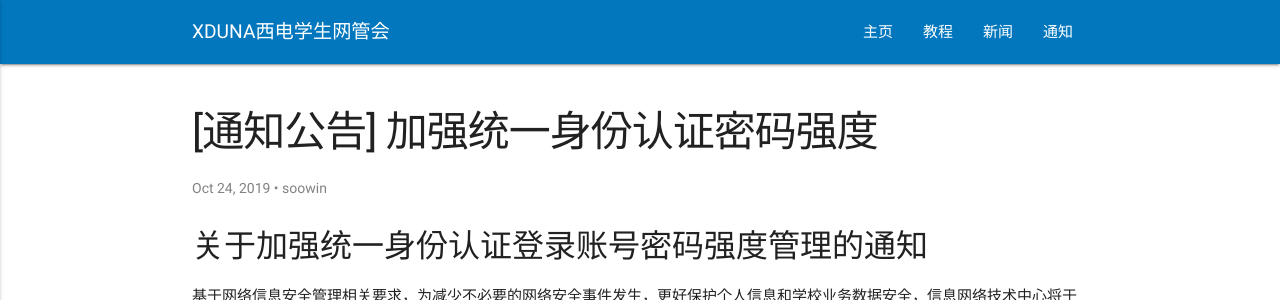
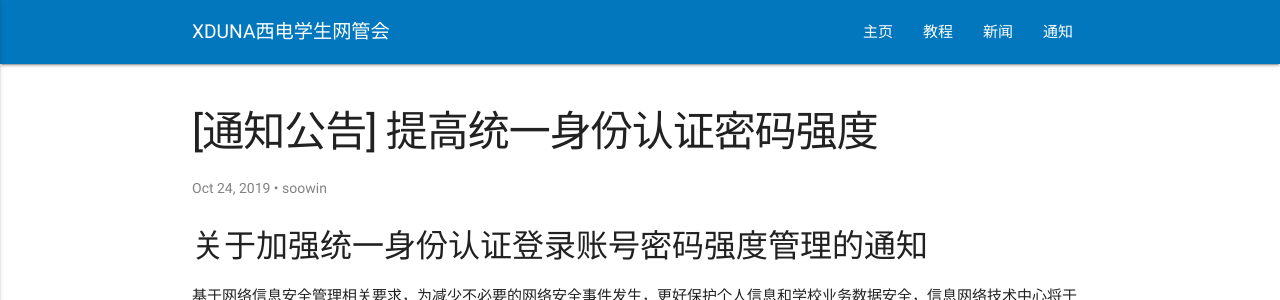
Before and after one commit to pingmoogle/xdunahomepage, a Jekyll site: the page built from _posts/notification/2019-10-24-post1changepswd.md, in a window 1280 px wide. Shown: the top 300 px of the page. Built offline with Jekyll 4.4.1, drawn with Linux system fonts in a browser that asks for light colours; comment, search, counter and statistics services are not loaded.

Commit message:
Update 2019-10-24-post1changepswd.md

```diff
--- a/_posts/notification/2019-10-24-post1changepswd.md
+++ b/_posts/notification/2019-10-24-post1changepswd.md
@@ -1,6 +1,6 @@
 ---
 layout: post
-title: "[通知公告] 加强统一身份认证密码强度"
+title: "[通知公告] 提高统一身份认证密码强度"
 author: soowin
 categories: notification
 ---
```
